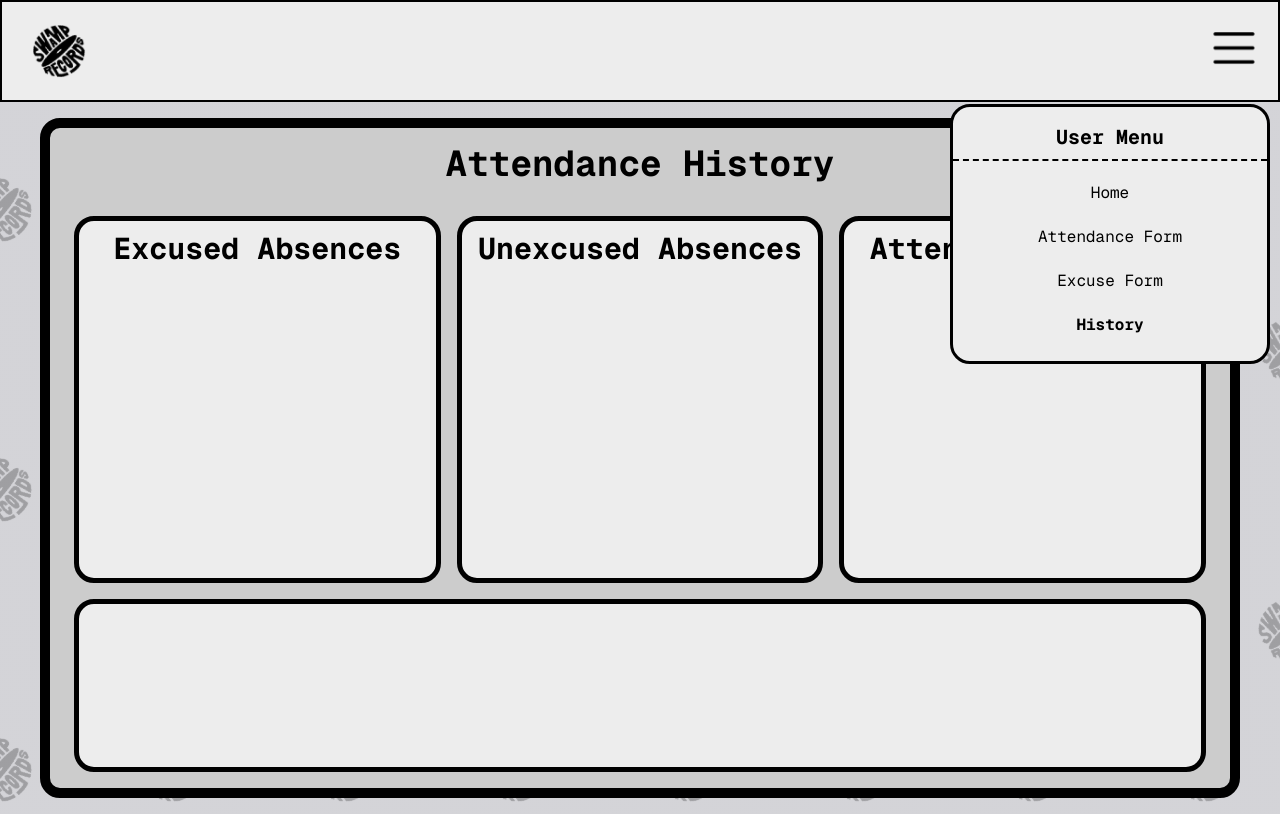
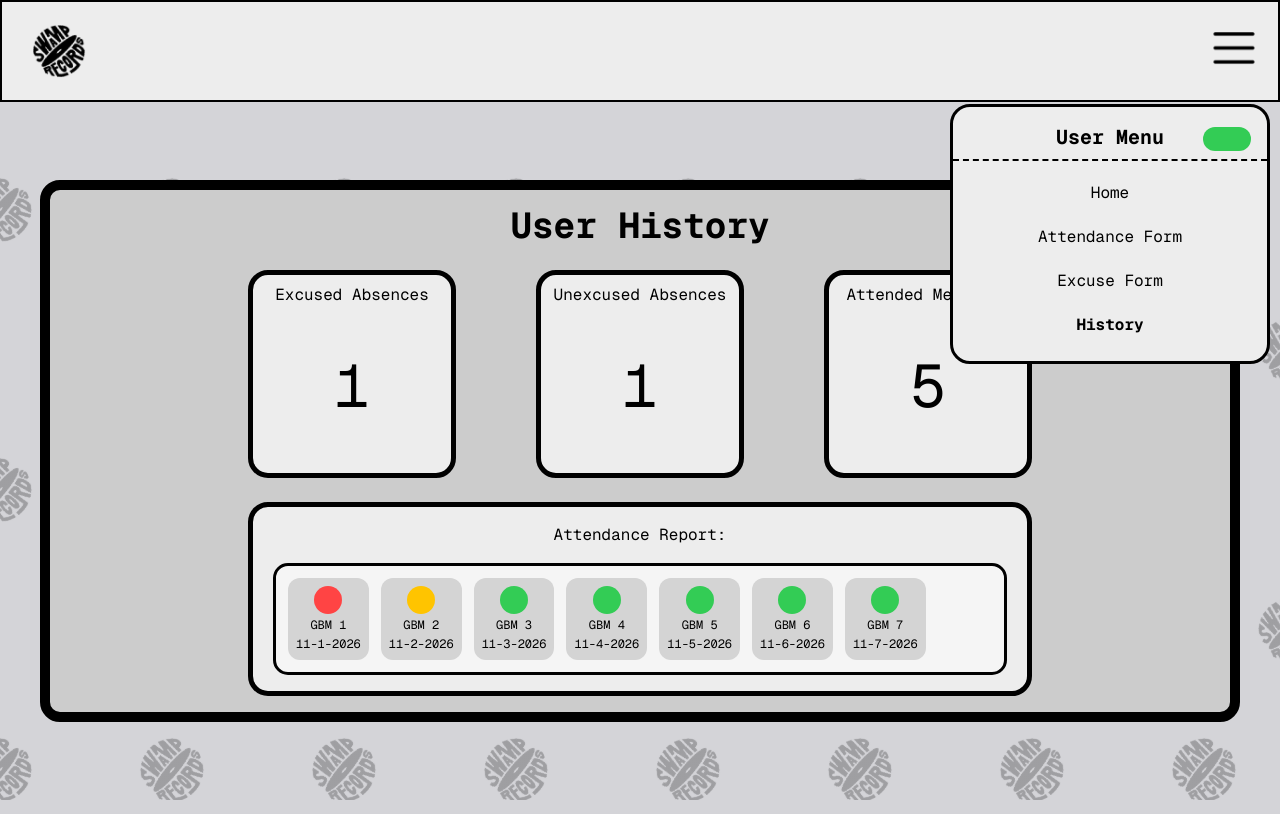
Before and after one commit to Swamp-Records/swamp-records-portal, a Next.js app in the folder frontend/: page /user/history in a window 1280 px wide. Both pictures are taken after a click on the button "Open menu". Built offline with nearby package versions, Linux system fonts and the light colour scheme.

Commit message:
finish history, add admin home

```diff
--- /dev/null
+++ b/frontend/src/app/admin/layout.tsx
@@ -0,0 +1,29 @@
+import Image from "next/image";
+import Link from "next/link";
+import logo from "../../../images/black_swamp_records_logo.png";
+import UserMenu from "../user_menu";
+
+export default function UserLayout({ children }: LayoutProps<"/admin">) {
+  return (
+    <div className="flex flex-1 flex-col">
+      <header className="relative flex items-center justify-between border-2 border-black bg-[#ededed] px-4 py-2">
+        <Link href="/">
+          <Image
+            src={logo}
+            alt="Swamp Records logo"
+            width={82}
+            height={82}
+            preload
+          />
+        </Link>
+        {/* centered on the header regardless of the logo and menu widths */}
+        <div className="absolute left-1/2 -translate-x-1/2 whitespace-nowrap rounded-xl bg-black px-3 py-1 font-mono text-xl text-white sm:px-6 sm:text-4xl md:text-5xl">
+          Admin Interface
+        </div>
+        <UserMenu />
+      </header>
+
+      {children}
+    </div>
+  );
+}
--- a/frontend/src/app/admin/page.tsx
+++ /dev/null
@@ -1,10 +0,0 @@
-export default function AboutPage() {
-  return (
-    <main className="p-8">
-      <h1 className="text-3xl font-bold">About</h1>
-      <p className="mt-4 text-gray-600">
-        admin is the homepage for admin users in admin mode.
-      </p>
-    </main>
-  );
-}
--- a/frontend/src/app/user/history/page.tsx
+++ b/frontend/src/app/user/history/page.tsx
@@ -1,35 +1,84 @@
+// 0 = unexcused absence, 1 = excused absence, 2 = attended
+type MeetingStatus = 0 | 1 | 2;
+
+type Meeting = {
+  name: string;
+  date: string;
+  status: MeetingStatus;
+};
+
+// placeholder until the backend can provide the user's attendance records
+const demoMeetings: Meeting[] = [
+  { name: "GBM 1", date: "11-1-2026", status: 0 },
+  { name: "GBM 2", date: "11-2-2026", status: 1 },
+  { name: "GBM 3", date: "11-3-2026", status: 2 },
+  { name: "GBM 4", date: "11-4-2026", status: 2 },
+  { name: "GBM 5", date: "11-5-2026", status: 2 },
+  { name: "GBM 6", date: "11-6-2026", status: 2 },
+  { name: "GBM 7", date: "11-7-2026", status: 2 },
+];
+
+const statusInfo: Record<MeetingStatus, { color: string; label: string }> = {
+  0: { color: "#FF4444", label: "Unexcused absence" },
+  1: { color: "#FFC400", label: "Excused absence" },
+  2: { color: "#33CC55", label: "Attended" },
+};
+
+function StatBox({ title, count }: { title: string; count: number }) {
+  return (
+    <div
+      className="flex w-28 flex-col items-center justify-between px-2 py-2 text-black sm:w-44 md:w-52"
+      style={{ aspectRatio: '1/1', backgroundColor: '#EDEDED', borderWidth: '5px', borderColor: '#000000', borderRadius: '20px'}}
+    >
+      <h2 className="text-center text-xs sm:text-base">{title}</h2>
+      <div className="flex flex-1 items-center text-5xl sm:text-6xl">{count}</div>
+    </div>
+  );
+}
+
+function MeetingTile({ meeting }: { meeting: Meeting }) {
+  const { color, label } = statusInfo[meeting.status];
+  return (
+    <div
+      className="flex shrink-0 flex-col items-center gap-1 rounded-xl bg-[#d4d4d4] px-2 py-2 text-[10px] leading-tight text-black sm:text-xs"
+      title={`${meeting.name} (${meeting.date}): ${label}`}
+    >
+      <div className="h-7 w-7 rounded-full" style={{ backgroundColor: color }} aria-label={label} role="img" />
+      <div>{meeting.name}</div>
+      <div>{meeting.date}</div>
+    </div>
+  );
+}
+
 export default function History() {
+  const meetings = demoMeetings;
+  const count = (status: MeetingStatus) => meetings.filter((m) => m.status === status).length;
+
   return (
     <main className="flex flex-1 items-center justify-center px-4 py-4 font-mono">
-        <div className="flex max-h-[min(800px,85vh)] w-full max-w-[1200px] flex-col items-center px-3 py-4 sm:px-6 gap-4" style={{ backgroundColor: '#CCCCCC', borderWidth: '10px', borderColor: '#000000', borderRadius: '20px'}}>
-          <h1 className="mb-4 text-center text-3xl font-bold sm:text-4xl text-black">Attendance History</h1>
+      <div className="flex max-h-[min(800px,85vh)] w-full max-w-[1200px] flex-col items-center gap-6 px-3 py-4 sm:px-6" style={{ backgroundColor: '#CCCCCC', borderWidth: '10px', borderColor: '#000000', borderRadius: '20px'}}>
+        <h1 className="text-center text-3xl font-bold sm:text-4xl text-black">User History</h1>
 
-          <div className="flex w-full flex-row gap-4">
-            <div className = "flex-1">
-              <div style={{ backgroundColor: '#EDEDED', aspectRatio: '1/1', borderWidth: '5px', borderColor: '#000000', borderRadius: '20px', padding: '10px'}}>
-                <h2 className="mb-4 text-center text-2xl font-bold sm:text-3xl text-black">Excused Absences</h2>
-              </div>
-            </div>
-
-            <div className = "flex-1">
-              <div style={{ backgroundColor: '#EDEDED', aspectRatio: '1/1', borderWidth: '5px', borderColor: '#000000', borderRadius: '20px', padding: '10px'}}>
-                <h2 className="mb-4 text-center text-2xl font-bold sm:text-3xl text-black">Unexcused Absences</h2>
-              </div>
-            </div>
-
-            <div className = "flex-1">
-              <div style={{ backgroundColor: '#EDEDED', aspectRatio: '1/1', borderWidth: '5px', borderColor: '#000000', borderRadius: '20px', padding: '10px'}}>
-                <h2 className="mb-4 text-center text-2xl font-bold sm:text-3xl text-black">Attended Meetings</h2>
-              </div>
-            </div>
+        {/* sized to the stat row, so the report panel's edges line up with the outer stat boxes */}
+        <div className="flex w-fit max-w-full flex-col gap-6">
+          <div className="flex flex-row justify-center gap-3 sm:gap-20">
+            <StatBox title="Excused Absences" count={count(1)} />
+            <StatBox title="Unexcused Absences" count={count(0)} />
+            <StatBox title="Attended Meetings" count={count(2)} />
           </div>
 
-          <div style={{ backgroundColor: '#EDEDED', height: '200px', width: '100%', borderWidth: '5px', borderColor: '#000000', borderRadius: '20px'}}>
-            <div className="flex w-full flex-row gap-4">
-
+          {/* w-0 + min-w-full: fills the row's width without letting the meeting list widen it */}
+          <div className="flex w-0 min-w-full flex-col items-center gap-4 px-3 py-4 sm:px-5" style={{ backgroundColor: '#EDEDED', borderWidth: '5px', borderColor: '#000000', borderRadius: '20px'}}>
+            <h2 className="text-center text-sm text-black sm:text-base">Attendance Report:</h2>
+            {/* scrolls sideways once there are more meetings than fit */}
+            <div className="flex w-full flex-row gap-3 overflow-x-auto rounded-[15px] border-[3px] border-black bg-[#f5f5f5] p-3 [scrollbar-width:thin]">
+              {meetings.map((meeting) => (
+                <MeetingTile key={`${meeting.name}-${meeting.date}`} meeting={meeting} />
+              ))}
             </div>
           </div>
         </div>
-      </main>
+      </div>
+    </main>
   );
 }
--- a/frontend/src/app/user/layout.tsx
+++ b/frontend/src/app/user/layout.tsx
@@ -1,7 +1,7 @@
 import Image from "next/image";
 import Link from "next/link";
 import logo from "../../../images/black_swamp_records_logo.png";
-import UserMenu from "./user_menu";
+import UserMenu from "../user_menu";
 
 export default function UserLayout({ children }: LayoutProps<"/user">) {
   return (
--- a/frontend/src/app/user/user_menu.tsx
+++ b/frontend/src/app/user_menu.tsx
@@ -4,19 +4,34 @@ import { useEffect, useRef, useState } from "react";
 import Image from "next/image";
 import Link from "next/link";
 import { usePathname } from "next/navigation";
-import hamburgerMenu from "../../../images/hamburger_menu.png";
+import hamburgerMenu from "../../images/hamburger_menu.png";
 
-const menuItems = [
-  { label: "Home", href: "/user/home" },
-  { label: "Attendance Form", href: "/user/attendance_form" },
-  { label: "Excuse Form", href: "/user/excuse_form" },
-  { label: "History", href: "/user/history" },
-];
+type MenuMode = "user" | "admin";
 
+const menuItems: Record<MenuMode, { label: string; href: string }[]> = {
+  user: [
+    { label: "Home", href: "/user/home" },
+    { label: "Attendance Form", href: "/user/attendance_form" },
+    { label: "Excuse Form", href: "/user/excuse_form" },
+    { label: "History", href: "/user/history" },
+  ],
+  admin: [
+    { label: "Home", href: "/admin/home" },
+    { label: "Start A Meeting", href: "/admin/meeting_creation" },
+    { label: "Attendance Stats", href: "/admin/statistics" },
+    { label: "Excuse Approval", href: "/admin/excuse_approval" },
+    { label: "User Lookup", href: "/admin/user_lookup" },
+  ],
+};
+
+// shared by the user and admin layouts; the switch in the menu header flips between the two sets of links
 export default function UserMenu() {
   const [open, setOpen] = useState(false);
   const pathname = usePathname();
+  // starts on whichever section the current page belongs to
+  const [mode, setMode] = useState<MenuMode>(pathname.startsWith("/admin") ? "admin" : "user");
   const menuRef = useRef<HTMLDivElement>(null);
+  const isAdmin = mode === "admin";
 
   // close the menu when clicking outside it or pressing Escape
   useEffect(() => {
@@ -41,7 +56,7 @@ export default function UserMenu() {
         type="button"
         aria-label={open ? "Close menu" : "Open menu"}
         aria-expanded={open}
-        aria-controls="user-menu"
+        aria-controls="site-menu"
         onClick={() => setOpen(!open)}
         className="cursor-pointer"
       >
@@ -50,12 +65,24 @@ export default function UserMenu() {
 
       {open && (
         <nav
-          id="user-menu"
+          id="site-menu"
           className="absolute right-0 top-full z-20 mt-1 w-[min(320px,calc(100vw-32px))] rounded-[20px] border-[3px] border-black bg-[#ededed] px-6 py-4 font-mono text-black sm:right-2"
         >
-          <h2 className="-mx-6 mb-3 border-b-2 border-dashed border-black px-6 pb-2 text-center text-xl font-bold">User Menu</h2>
+          <div className="relative -mx-6 mb-3 border-b-2 border-dashed border-black px-6 pb-2">
+            <h2 className="text-center text-xl font-bold">{isAdmin ? "Admin Menu" : "User Menu"}</h2>
+            {/* green = user links, blue = admin links */}
+            <button
+              type="button"
+              role="switch"
+              aria-checked={isAdmin}
+              aria-label="Show admin links"
+              title={isAdmin ? "Switch to user menu" : "Switch to admin menu"}
+              onClick={() => setMode(isAdmin ? "user" : "admin")}
+              className={`absolute right-4 top-1 h-6 w-12 cursor-pointer rounded-full focus-visible:outline-2 focus-visible:outline-offset-2 focus-visible:outline-black ${isAdmin ? "bg-[#2f6db5]" : "bg-[#33CC55]"}`}
+            />
+          </div>
           <ul className="flex flex-col gap-1">
-            {menuItems.map((item) => (
+            {menuItems[mode].map((item) => (
               <li key={item.href}>
                 {/* the gray box behind each item shows on hover (and keyboard focus) */}
                 <Link
```
Also changed, not shown: frontend/src/app/admin/home/page.tsx (added, +58 -0 lines).
